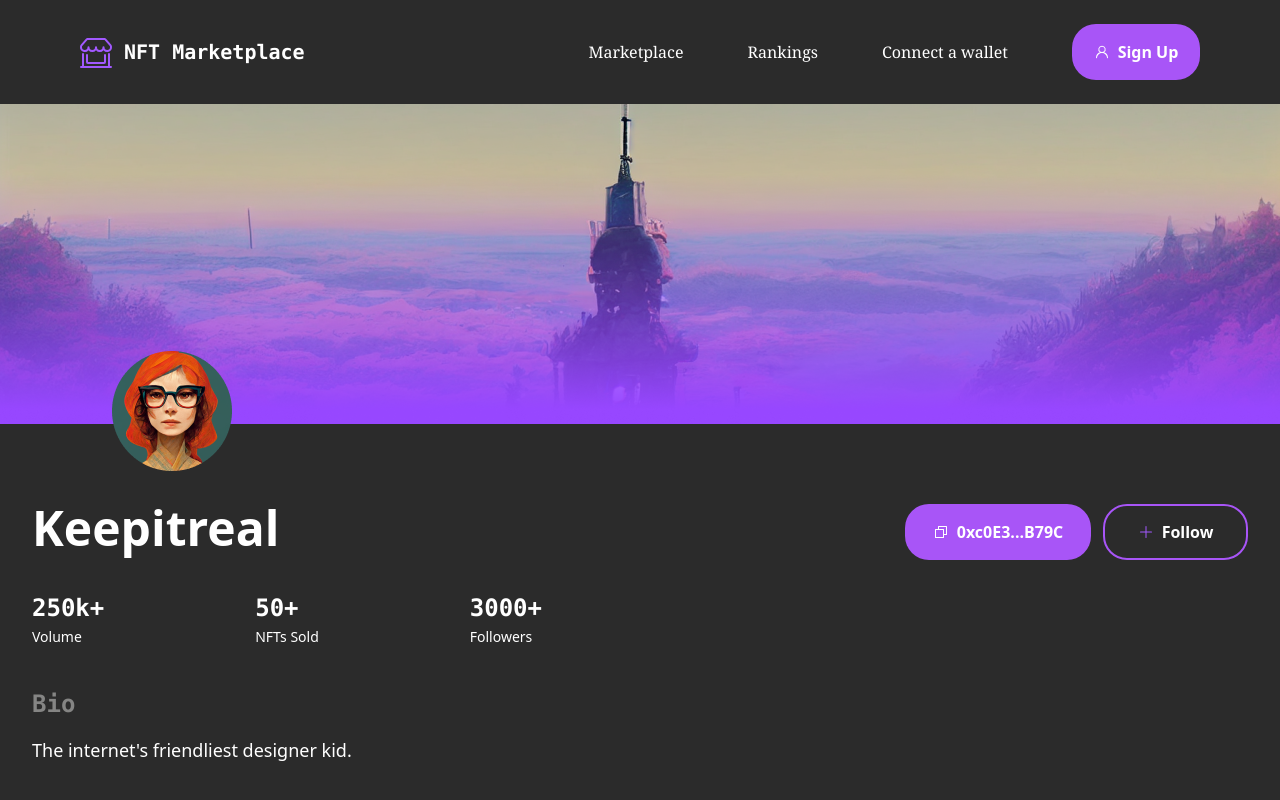
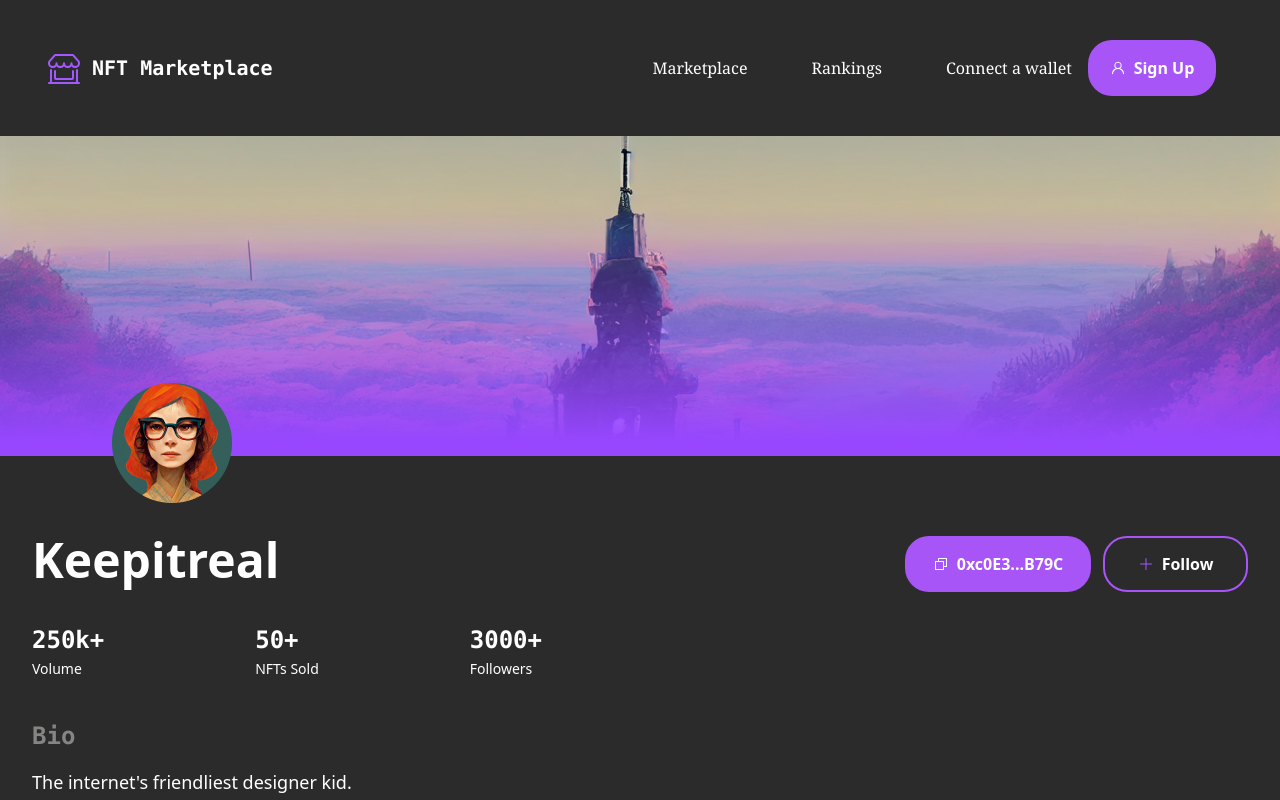
Before and after one commit to Panteagh/NFT-Marketplace, a React (Vite) app: page /ArtistPage/1 in a window 1280 px wide. Shown: the top 800 px of the page. Built offline with nearby package versions, Linux system fonts and the light colour scheme; data requests are answered from the project's data file.

Commit message:
Responsive menu creation

```diff
--- a/src/components/Collection/Collection.jsx
+++ b/src/components/Collection/Collection.jsx
@@ -43,7 +43,7 @@ function Collection({
           {nameCollection}
         </span>
 
-        <div className="flex gap-3">
+        <div className="flex gap-3 hover:scale-95 duration-700">
           {Avatar}
           <span className="text-white text-md font-sans">
             {artis}
--- a/src/components/Context/NFTMarketContext.jsx
+++ b/src/components/Context/NFTMarketContext.jsx
@@ -7,34 +7,41 @@ export const useNftMarketPlaceContext = () => {
 };
 
 export function NFTMarketContextProvider({ children }) {
+  const [isOpen, setIsOpen] = useState(false);
 
-  const [isFollow , setIsFollow] = useState(true)
+  const toggelMenu = () => {
+    setIsOpen(!isOpen);
+    console.log(isOpen);
+  };
 
-  const CopyArtistLink = () =>{
-    let copyText = "0xc0E3G6VnB79C"
-    if(window.navigator.clipboard){
-      window.navigator.clipboard.writeText(copyText)
-      alert('copy link')
+  const [isFollow, setIsFollow] = useState(true);
+
+  const CopyArtistLink = () => {
+    let copyText = "0xc0E3G6VnB79C";
+    if (window.navigator.clipboard) {
+      window.navigator.clipboard.writeText(copyText);
+      alert("copy link");
     } else {
-      alert('Your browser does not support it')
+      alert("Your browser does not support it");
     }
-  }
+  };
 
   const followHandler = () => {
-    setIsFollow (!isFollow)
+    setIsFollow(!isFollow);
     console.log(isFollow);
-
-  }
+  };
 
   return (
     <NftMarketPlaceContext.Provider
-    value={{
-      CopyArtistLink,
-      followHandler,
-      isFollow
-    }}>
+      value={{
+        CopyArtistLink,
+        followHandler,
+        isFollow,
+        isOpen,
+        toggelMenu,
+      }}
+    >
       {children}
-
-      </NftMarketPlaceContext.Provider>
+    </NftMarketPlaceContext.Provider>
   );
 }
--- a/src/components/DiscoverMoreNFTsSection/DiscoverMoreNFTsSection.jsx
+++ b/src/components/DiscoverMoreNFTsSection/DiscoverMoreNFTsSection.jsx
@@ -19,7 +19,9 @@ function DiscoverMoreNFTsSection() {
         sectionLabel="Discover More NFTs"
         description="Explore new trending NFTs"
       />
+      <Link to="/Marketplace">
     <BorderedButton style="w-[167px] h-[60px] max-sm:hidden" icon={<IoEyeOutline color="#A259FF"/>} label="See All"/>
+      </Link>
         </div>
       <div className="mt-12 grid grid-cols-3 max-lg:grid-cols-3 gap-3 max-md:grid-cols-2 max-sm:grid-cols-1" >
         <Link to="/Marketplace" >
--- a/src/components/Footer/Footer.jsx
+++ b/src/components/Footer/Footer.jsx
@@ -35,15 +35,15 @@ function Footer() {
             </span>
 
             <Link to="/Marketplace">
-              <p className="mt-6">Marketplace</p>
+              <p className="mt-6 hover:scale-95 duration-700">Marketplace</p>
             </Link>
 
             <Link to="/Rankings">
-              <p className="mt-4">Rankings</p>
+              <p className="mt-4 hover:scale-95 duration-700">Rankings</p>
             </Link>
 
             <Link to="/Wallet">
-              <p className="mt-4">Connect a wallet</p>
+              <p className="mt-4 hover:scale-95 duration-700">Connect a wallet</p>
             </Link>
           </div>
 
--- a/src/components/Navbar/Navbar.jsx
+++ b/src/components/Navbar/Navbar.jsx
@@ -1,18 +1,15 @@
 import React, { useState } from "react";
 import { BsShopWindow } from "react-icons/bs";
 import { Link } from "react-router-dom";
-import Button from "../Button/Button";
-import { GoPerson } from "react-icons/go";
+import Sidebar from "../Sidebar/Sidebar";
+import NavbarMenu from "../NavbarMenu/NavbarMenu";
+import { useNftMarketPlaceContext } from "../Context/NFTMarketContext";
 
 function Navbar() {
-  const [isOpen, setIsOpen] = useState(false);
-
-  const toggelMenu = () => {
-    setIsOpen(!isOpen);
-  };
+  const { isOpen, toggelMenu } = useNftMarketPlaceContext();
 
   return (
-    <div className="flex items-center justify-between my-6 mx-12 px-8">
+    <div className="flex items-center justify-between my-6 mx-12">
       <Link to="/">
         <div className="flex items-center gap-3 max-md:text-xs">
           <BsShopWindow color="#A259FF" size={32} />
@@ -22,7 +19,9 @@ function Navbar() {
         </div>
       </Link>
 
-      <button className="text-white block md:hidden" onclick={toggelMenu}>
+      <div className={`relative ${isOpen ? "overflow-hidden" : ""}`}>
+        <header className=" text-white p-4 flex justify-between items-center md:hidden">
+          <button onClick={toggelMenu}>
             <svg
               width="24"
               height="24"
@@ -50,28 +49,12 @@ function Navbar() {
               />
             </svg>
           </button>
-      <div
-        className={`${
-          isOpen ? "block" : "hidden"
-        } md:flex justify-center items-center gap-16 gap transition-transform`}
-      >
-        <ul className="flex justify-center items-center list-none gap-16 font-medium text-base text-white font-serif NavbarRes ">
-          <Link to="/Marketplace">
-            <li className="hover:scale-95 duration-700">Marketplace</li>
-          </Link>
-
-          <Link to="/Rankings">
-            <li className="hover:scale-95 duration-700">Rankings</li>
-          </Link>
-
-          <Link to="/Wallet">
-            <li className="hover:scale-95 duration-700">Connect a wallet</li>
-          </Link>
-        </ul>
-
-        <Link to="/login">
-          <Button style="w-32 text-white" icon={<GoPerson />} label="Sign Up" />
-        </Link>
+        </header>
+        <NavbarMenu />
+         <Sidebar isOpen={isOpen} toggle={toggelMenu} />
+        {isOpen && (
+          <div className="fixed inset-0  md:hidden" onClick={toggelMenu}></div>
+        )}
       </div>
     </div>
   );
--- /dev/null
+++ b/src/components/NavbarMenu/NavbarMenu.jsx
@@ -0,0 +1,30 @@
+import { Link } from "react-router-dom";
+import Button from "../Button/Button";
+import { GoPerson } from "react-icons/go";
+import React from "react";
+
+const NavbarMenu = () => {
+  return (
+    <div className="hidden md:flex space-x-4 p-4 w-full">
+      <ul className="flex justify-center items-center list-none gap-16 font-medium text-base text-white font-serif NavbarRes ">
+        <Link to="/Marketplace">
+          <li className="hover:scale-95 duration-700">Marketplace</li>
+        </Link>
+
+        <Link to="/Rankings">
+          <li className="hover:scale-95 duration-700">Rankings</li>
+        </Link>
+
+        <Link to="/Wallet">
+          <li className="hover:scale-95 duration-700">Connect a wallet</li>
+        </Link>
+      </ul>
+
+      <Link to="/login">
+        <Button style="w-32 text-white" icon={<GoPerson />} label="Sign Up" />
+      </Link>
+    </div>
+  );
+};
+
+export default NavbarMenu;
--- /dev/null
+++ b/src/components/Sidebar/Sidebar.jsx
@@ -0,0 +1,45 @@
+// Sidebar.js
+import React from 'react';
+import { Link } from "react-router-dom";
+import Button from "../Button/Button";
+import { GoPerson } from "react-icons/go";
+
+const Sidebar = ({ isOpen, toggle }) => {
+  return (
+    <div
+      className={`fixed top-0 right-0 w-64 bg-[#353434] h-full shadow-lg transform ${
+        isOpen ? 'translate-x-0' : 'translate-x-full'
+      } transition-transform duration-300 ease-in-out md:hidden`}
+    >
+      <button
+        className="absolute top-4 right-4 text-gray-600"
+        onClick={toggle}
+      >
+        Close
+      </button>
+
+      <div className='flex flex-col-reverse justify-center items-center mt-10'>
+
+      <ul className="flex flex-col-reverse justify-center items-center list-none gap-16 font-medium text-base text-white font-serif NavbarRes ">
+        <Link to="/Marketplace">
+          <li className="hover:scale-95 duration-700">Marketplace</li>
+        </Link>
+
+        <Link to="/Rankings">
+          <li className="hover:scale-95 duration-700">Rankings</li>
+        </Link>
+
+        <Link to="/Wallet">
+          <li className="hover:scale-95 duration-700">Connect a wallet</li>
+        </Link>
+      </ul>
+
+      <Link to="/login">
+        <Button style="w-full text-white my-9" icon={<GoPerson />} label="Sign Up" />
+      </Link>
+      </div>
+    </div>
+  );
+};
+
+export default Sidebar;
```
Also changed, not shown: src/components/NFTHighlightSection/NFTHighlightSection.jsx (+6 -1 lines). Lines whose indentation alone changed are shown as unchanged.
